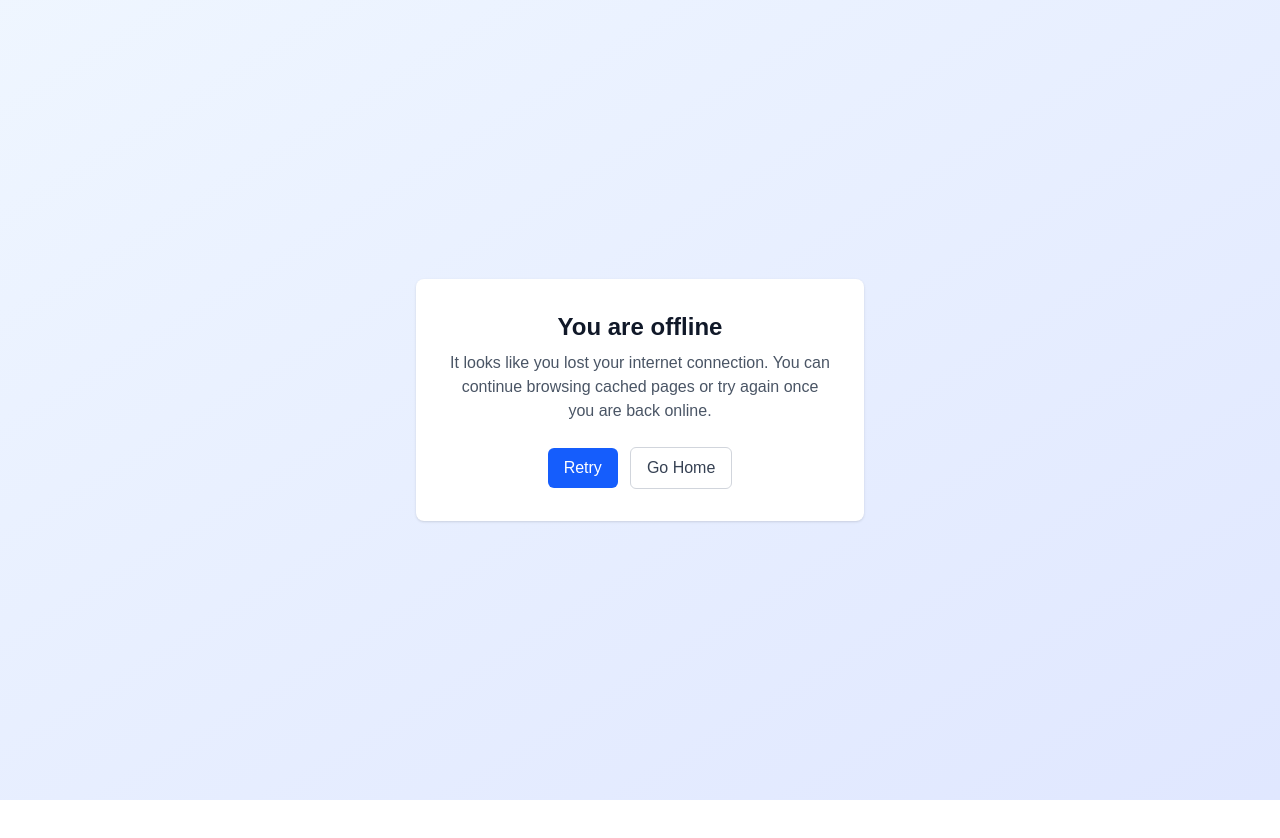
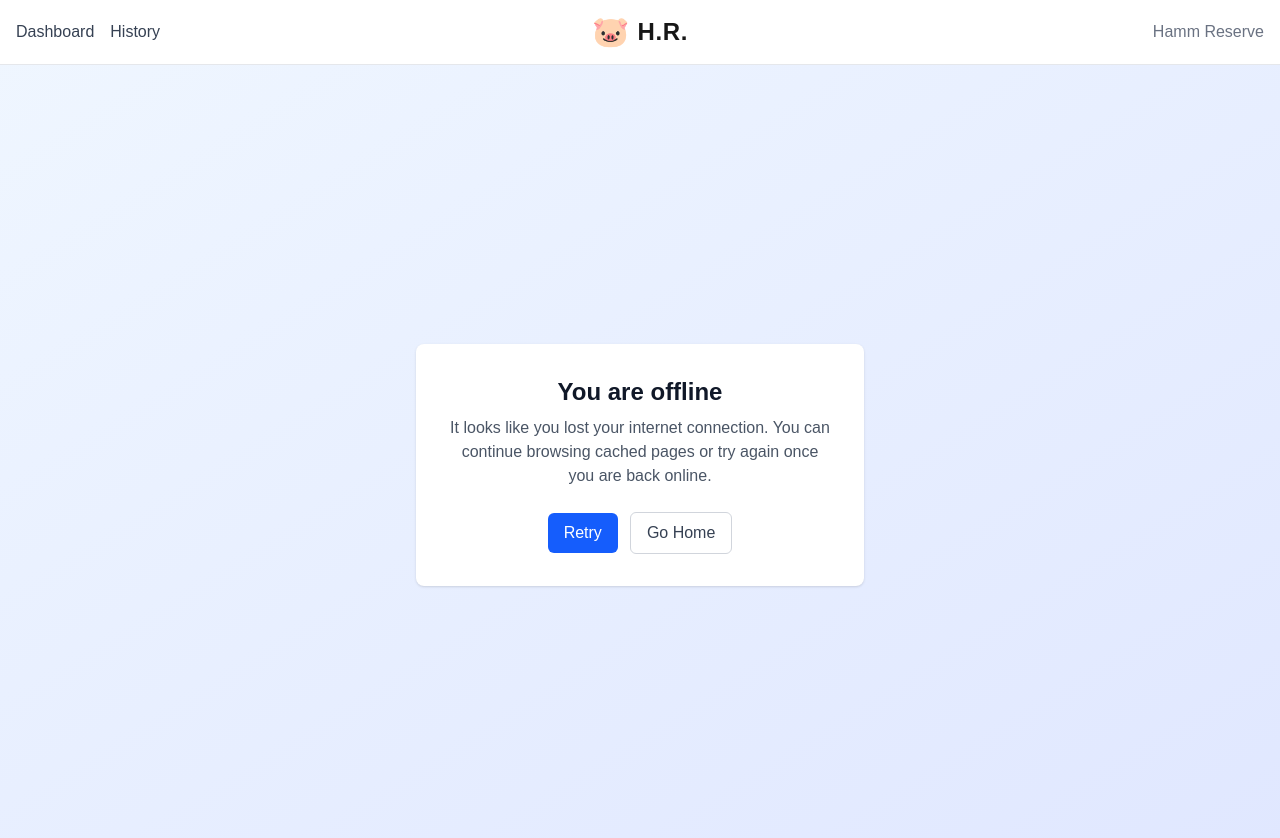
Before and after one commit to bruno-frascino/piggy-fe, a Next.js app: page /offline in a window 1280 px wide. Shown: the top 838 px of the page. Before the commit the page ends 800 px from the top, so only its background shows below. Built offline with nearby package versions, Linux system fonts and the light colour scheme.

Commit message:
feat:Include Nav bar on app layout so everypage has it

```diff
--- a/src/app/layout.tsx
+++ b/src/app/layout.tsx
@@ -10,6 +10,7 @@ import 'primeicons/primeicons.css';
 
 // Custom styles for component fixes
 import '../styles/password-fix.css';
+import TopNavGate from '@/components/TopNavGate';
 
 const geistSans = Geist({
   variable: '--font-geist-sans',
@@ -38,6 +39,7 @@ export default function RootLayout({
       <body
         className={`${geistSans.variable} ${geistMono.variable} antialiased`}
       >
+        <TopNavGate />
         <Providers>{children}</Providers>
       </body>
     </html>
```
